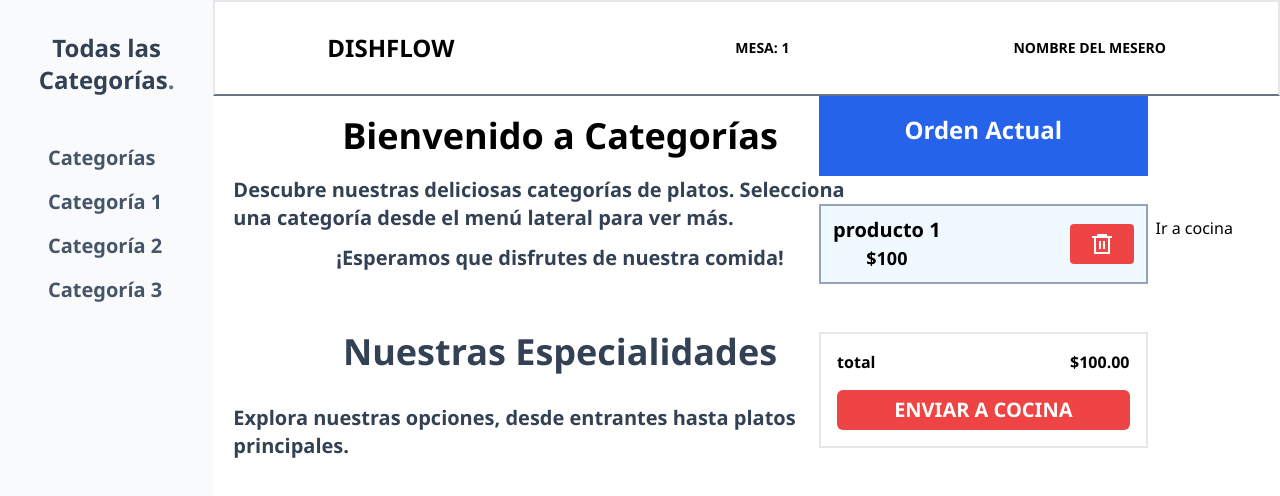
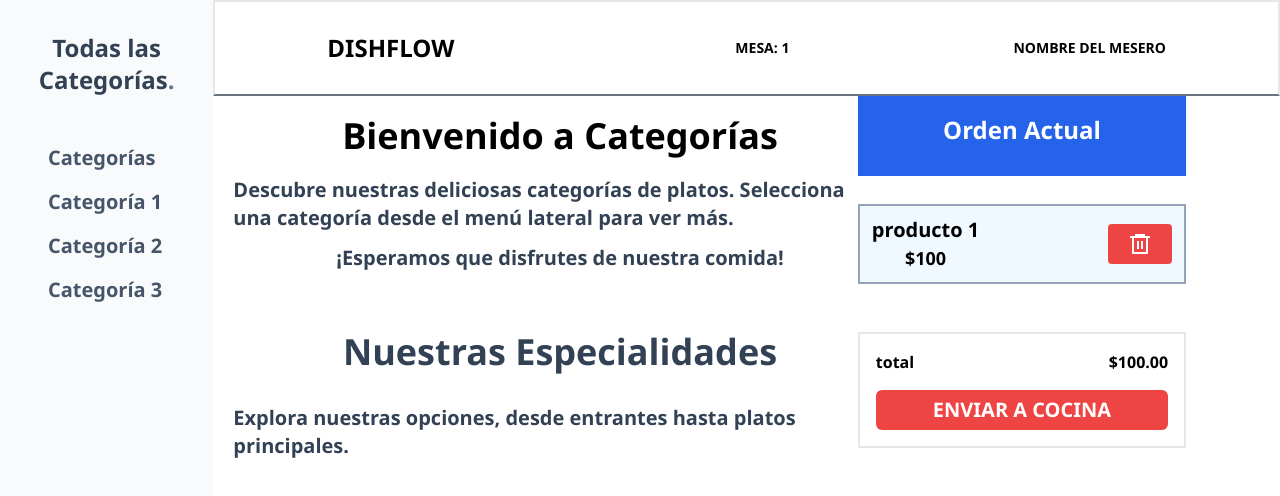
Before and after one commit to No-Country-simulation/c22-58-n-webapp, a React (Vite) app in the folder frontend/: page /categorias in a window 1280 px wide. Shown: the top 496 px of the page. Built offline with nearby package versions, Linux system fonts and the light colour scheme.

Commit message:
quitando el botón 'Ir a cocina'

```diff
--- a/frontend/src/components/ordenActual/ordenActual.tsx
+++ b/frontend/src/components/ordenActual/ordenActual.tsx
@@ -101,7 +101,7 @@ const OrdenActual = () => {
                     </button>
                 </footer>
             </aside>
-            <button onClick={() => navigate('/cocina')}>Ir a cocina</button>
+            {/* <button onClick={() => navigate('/cocina')}>Ir a cocina</button> */}
         </main>
     );
 }
```
